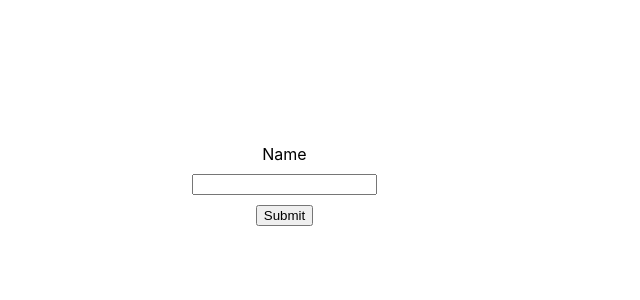
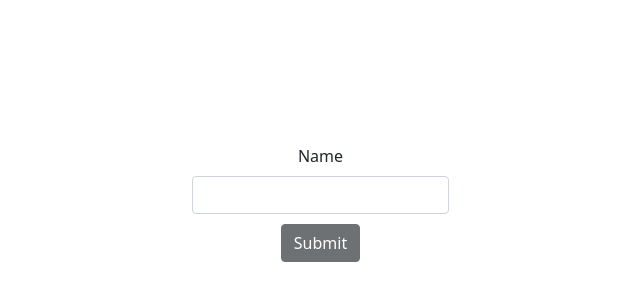
Before and after one commit to Panda64/ACS1310-final_project, a React (Create React App) app: page /#/ in a window 1280 px wide. Shown: the part 156-456 px from the top of the page, without its empty margins (348-988 px from the left). Built offline with nearby package versions, Linux system fonts and the light colour scheme.

Commit message:
Add bootstrap + more error handling

```diff
--- a/package.json
+++ b/package.json
@@ -10,8 +10,10 @@
     "@testing-library/jest-dom": "^5.16.2",
     "@testing-library/react": "^12.1.3",
     "@testing-library/user-event": "^13.5.0",
+    "bootstrap": "^5.1.3",
     "country-list": "^2.2.0",
     "react": "^17.0.2",
+    "react-bootstrap": "^2.2.0",
     "react-color": "^2.19.3",
     "react-dom": "^17.0.2",
     "react-router-dom": "^6.2.2",
--- a/src/components/Name.css
+++ b/src/components/Name.css
@@ -6,12 +6,12 @@
     margin-left: -100px;
 }
 
-#name_form {
+.name_form {
     display: flex;
     flex-direction: column;
     align-items: center;
 }
 
-#name_form > * {
+.name_form > * {
     margin-bottom: 10px;
 }
--- a/src/components/Name.js
+++ b/src/components/Name.js
@@ -1,23 +1,33 @@
 import './Name.css';
-import { useNavigate } from 'react-router-dom'
+import React, { useState } from 'react'
+import { useNavigate,  } from 'react-router-dom'
+import { Form, Button } from 'react-bootstrap'
 
 function Name() {
 
   let navigate = useNavigate()
+  const [name, setName] = useState('')
 
+  // Navigate and send user's name to the main page
   function handleSubmit(e){
     e.preventDefault();
     navigate('/map', { state: { name: e.target.name.value } })
 
   }
 
+  // Updating name state on each keystroke for error handling
+  function handleChange(e){
+    e.preventDefault();
+    setName(e.target.value)
+  }
+
   return (
     <div className="Name">
-        <form id="name_form" onSubmit={handleSubmit}>
-            <label htmlFor="name">Name</label>
-            <input type="text" name="name" />
-            <input type="submit" value="Submit" />
-        </form>
+        <Form onSubmit={handleSubmit} className="name_form">
+            <Form.Label htmlFor="name">Name</Form.Label>
+            <Form.Control type="text" name="name" onChange={handleChange}/>
+            <Button variant="dark" type="submit" disabled={name.length < 1}>Submit</Button>
+        </Form>
     </div>
   )
 }
--- a/src/components/Stats.css
+++ b/src/components/Stats.css
@@ -0,0 +1,4 @@
+.Stats {
+    text-align: center;
+    margin-top: 200px;
+}
--- a/src/index.js
+++ b/src/index.js
@@ -5,6 +5,7 @@ import App from './App';
 import Name from './components/Name';
 import reportWebVitals from './reportWebVitals';
 import { HashRouter as Router, Routes, Route, Navigate } from 'react-router-dom'
+import 'bootstrap/dist/css/bootstrap.min.css'
 
 ReactDOM.render(
   <Router>
```
Also changed, not shown: 1 other file (tests, documents, lock files or other folders).
